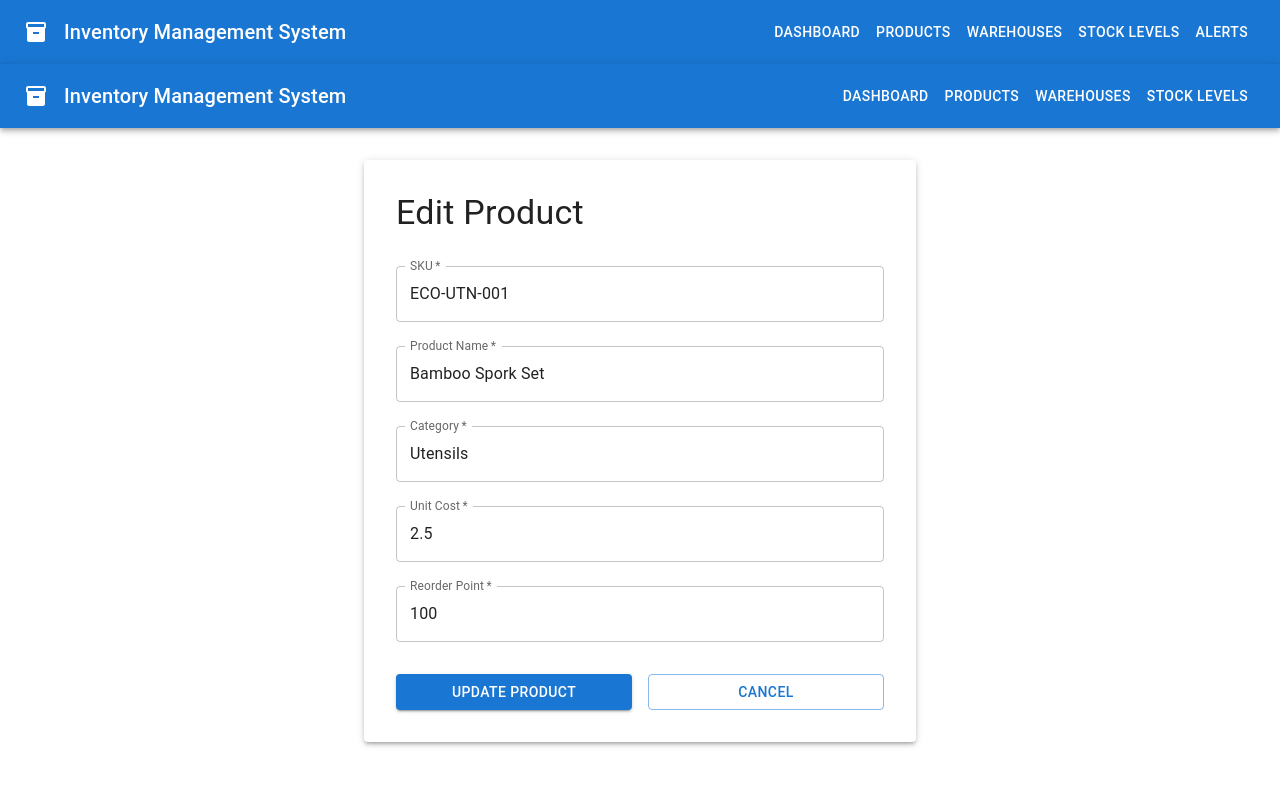
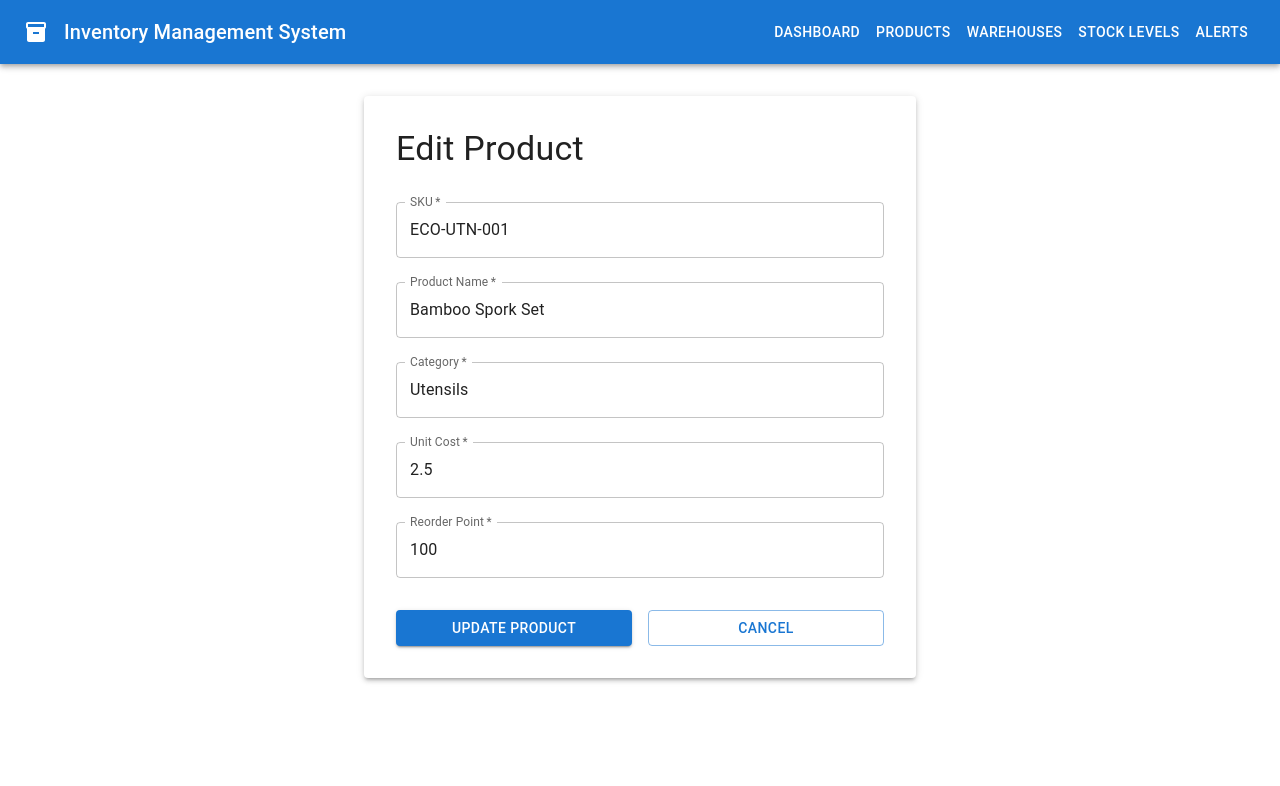
Before and after one commit to Amir-Webdev/inventory-management-task, a Next.js app: page /products/edit/1 in a window 1280 px wide. Shown: the top 786 px of the page. Built offline with nearby package versions, Linux system fonts and the light colour scheme.

Commit message:
Removed Header From Product Pages

```diff
--- a/src/pages/products/edit/[id].tsx
+++ b/src/pages/products/edit/[id].tsx
@@ -70,28 +70,6 @@ export default function EditProduct() {
   }
 
   return (
-    <>
-      <AppBar position="static">
-        <Toolbar>
-          <InventoryIcon sx={{ mr: 2 }} />
-          <Typography variant="h6" component="div" sx={{ flexGrow: 1 }}>
-            Inventory Management System
-          </Typography>
-          <Button color="inherit" component={Link} href="/">
-            Dashboard
-          </Button>
-          <Button color="inherit" component={Link} href="/products">
-            Products
-          </Button>
-          <Button color="inherit" component={Link} href="/warehouses">
-            Warehouses
-          </Button>
-          <Button color="inherit" component={Link} href="/stock">
-            Stock Levels
-          </Button>
-        </Toolbar>
-      </AppBar>
-
     <Container maxWidth="sm" sx={{ mt: 4, mb: 4 }}>
       <Paper elevation={3} sx={{ p: 4 }}>
         <Typography variant="h4" component="h1" gutterBottom>
@@ -139,9 +117,7 @@ export default function EditProduct() {
             type="number"
             inputProps={{ step: "0.01", min: "0" }}
             value={form.watch("unitCost")}
-              onChange={(e) =>
-                form.setValue("unitCost", Number(e.target.value))
-              }
+            onChange={(e) => form.setValue("unitCost", Number(e.target.value))}
           />
           <TextField
             margin="normal"
@@ -178,6 +154,5 @@ export default function EditProduct() {
         </Box>
       </Paper>
     </Container>
-    </>
   );
 }
```
Also changed, not shown: src/pages/products/add.tsx (+1 -26 lines), src/pages/products/index.tsx (+2 -25 lines). Lines whose indentation alone changed are shown as unchanged.
